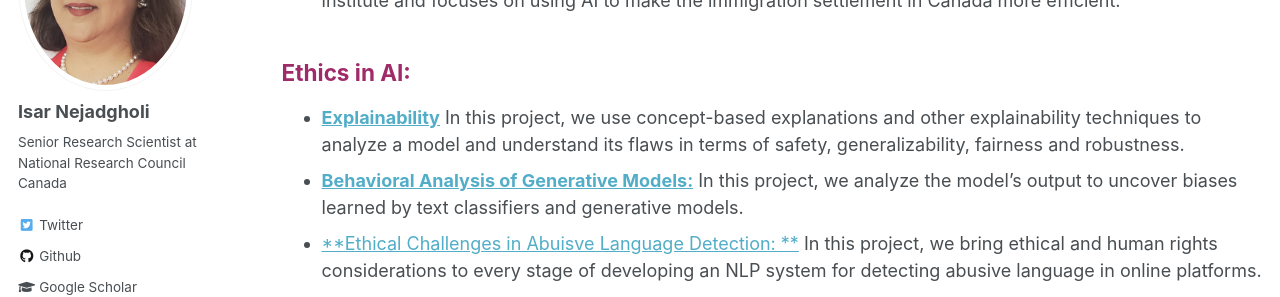
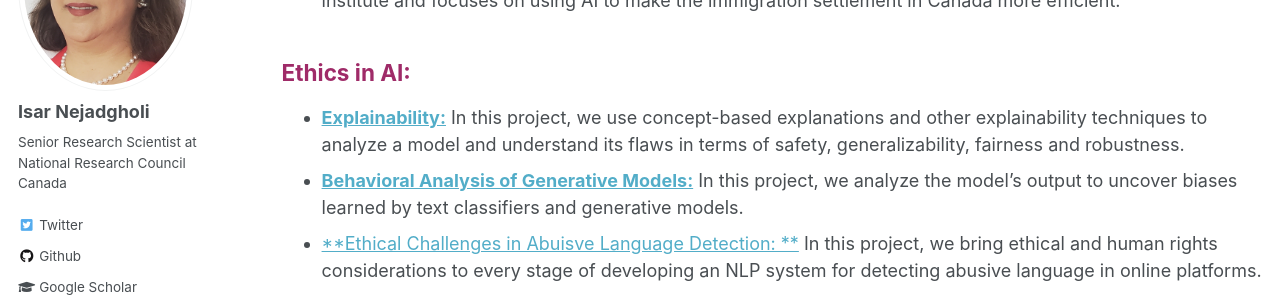
Before and after one commit to IsarNejad/IsarNejad.github.io, a Jekyll site: the page built from _pages/research.md, in a window 1280 px wide and 900 px high, scrolled down 312 px. Shown: the part 153-450 px from the top of the window. Built offline with Jekyll 4.4.1, drawn with Linux system fonts in a browser that asks for light colours.

```diff
--- a/_pages/research.md
+++ b/_pages/research.md
@@ -14,7 +14,7 @@ author_profile: true
 
 {: .amaranth-deep-purple}
 ## Ethics in AI:
-  - [**Explainability**](#explain) In this project, we use concept-based explanations and other explainability techniques to analyze a model and understand its flaws in terms of safety, generalizability, fairness and robustness.
+  - [**Explainability:**](#explain) In this project, we use concept-based explanations and other explainability techniques to analyze a model and understand its flaws in terms of safety, generalizability, fairness and robustness.
   - [**Behavioral Analysis of Generative Models:**](#Bias) In this project, we analyze the model's output to uncover biases learned by text classifiers and generative models.
   - [**Ethical Challenges in Abuisve Language Detection: **](#JAIR) In this project, we bring ethical and human rights considerations to every stage of developing an NLP system for detecting abusive language in online platforms.
   - [**Privacy:**](#privacy ) In this project, we use NLP techniques to deidetify text.
```
